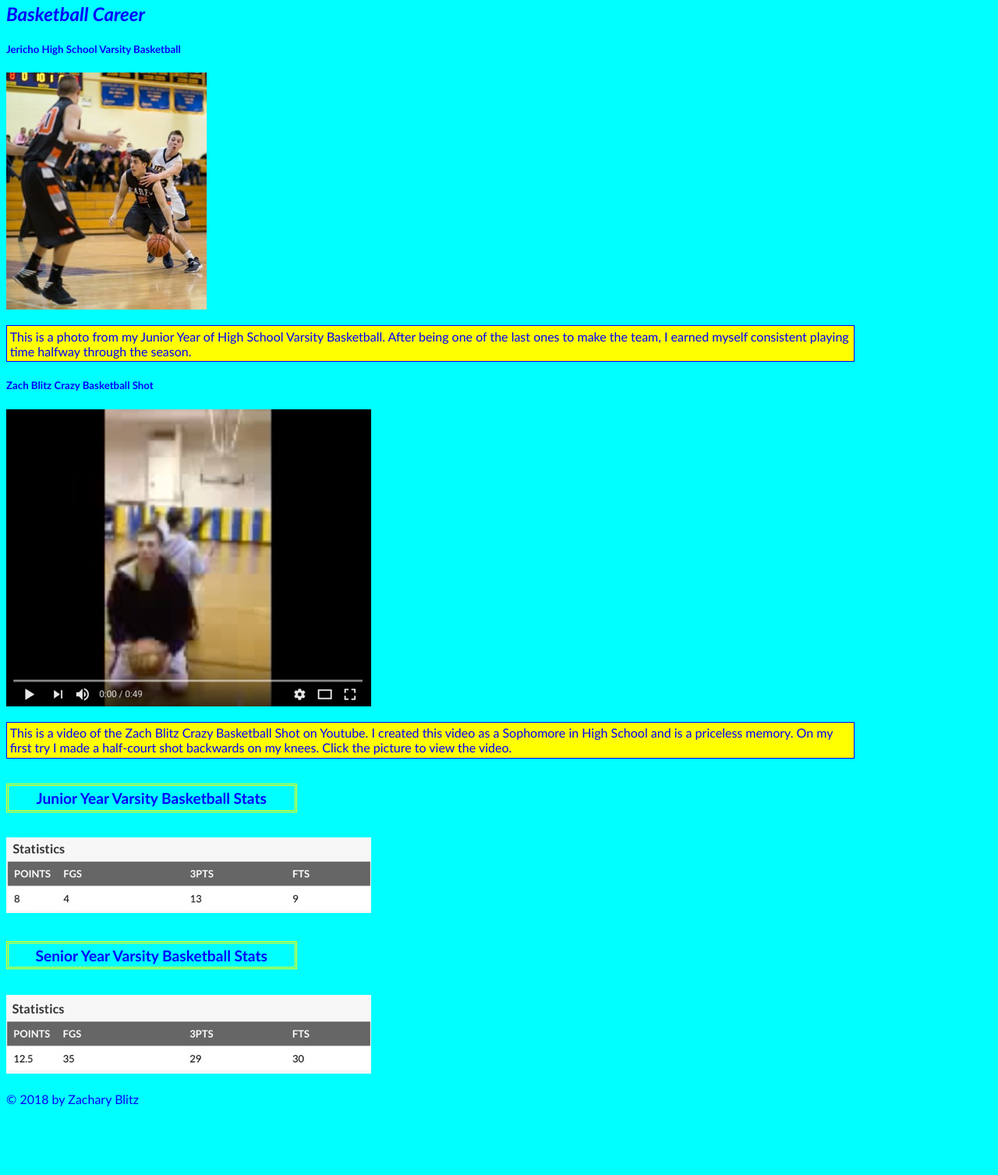
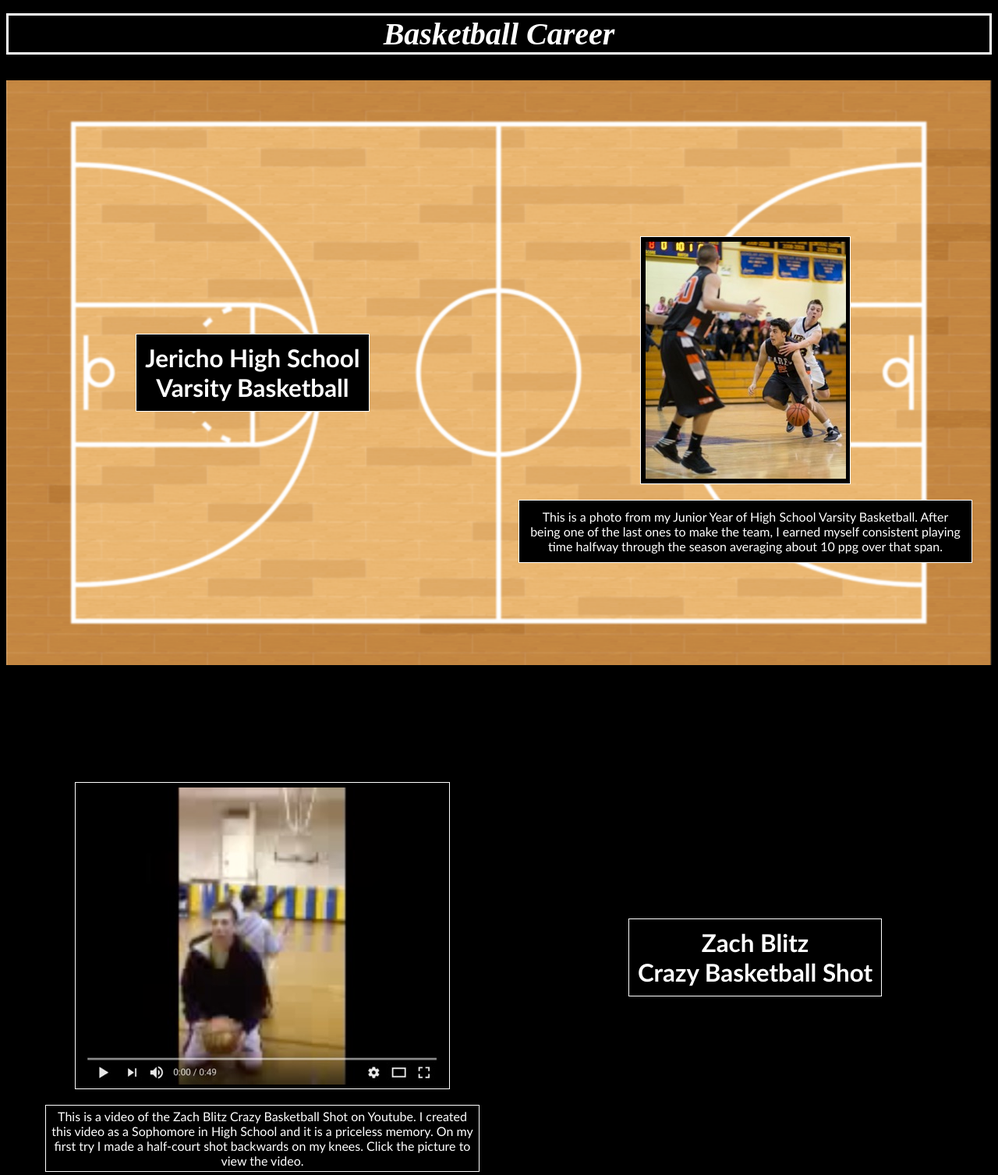
Before and after one commit to zachblitz/finalprojectsi339, a plain HTML site: page finalproject/basketball.html in a window 1280 px wide. Shown: the part 64-1571 px from the top of the page at 78% size. Before the commit the page ends 1491 px from the top, so only its background shows below. Drawn offline with Linux system fonts and the light colour scheme; a web font is replaced by a local one.

Commit message:
Add files via upload

```diff
--- a/finalproject/basketball.html
+++ b/finalproject/basketball.html
@@ -7,6 +7,7 @@
     <title>Basketball</title>
     <link rel="stylesheet" href="css/style.css">
     <link rel="shortcut icon" href="images/favicon.png" />
+    <link href='https://fonts.googleapis.com/css?family=Alice' rel='stylesheet'>
 </head>
 <body>
 
@@ -21,26 +22,44 @@
 
 <h2 class = intro>Basketball Career</h2>
 
-<h5>Jericho High School Varsity Basketball</h5>
+<div class = bball-pic-video>
+    <div class = bball-pic>
+        <div id = midgame>
+            <h5>Jericho High School <br> Varsity Basketball</h5>
+        </div>
+        <div class = action-shot>
             <img src = "images/bballaction.jpg" alt = "basketball action shot junior year" title = "basketball action shot">
-<p>This is a photo from my Junior Year of High School Varsity Basketball. After being one of the last ones to make the team, I earned myself consistent playing time halfway through the season.</p>
+            <p>This is a photo from my Junior Year of High School Varsity Basketball. After being one of the last ones to make the team, I earned myself consistent playing time halfway through the season averaging about 10 ppg over that span.</p>
+        </div>
+    </div>
 
-<h5>Zach Blitz Crazy Basketball Shot</h5>
+    <div class = bball-video>
+        <div id = shot-text>
+            <h5>Zach Blitz <br> Crazy Basketball Shot</h5>
+        </div>
+        <div class = shot-video>
             <a href = "https://youtu.be/LjL6Y5DuahU" >
                 <img src = "images/crazybballshot.jpg" alt = "zach blitz crazy basketball shot" title = "basketball trick shot">
             </a>
+            <p>This is a video of the Zach Blitz Crazy Basketball Shot on Youtube. I created this video as a Sophomore in High School and it is a priceless memory. On my first try I made a half-court shot backwards on my knees. Click the picture to view the video.</p>
+        </div>
+    </div>
+</div>
 
-<p>This is a video of the Zach Blitz Crazy Basketball Shot on Youtube. I created this video as a Sophomore in High School and is a priceless memory. On my first try I made a half-court shot backwards on my knees. Click the picture to view the video.</p>
-
+<div class = basketball>
+    <div class = junior>
         <h5 class = stats>Junior Year Varsity Basketball Stats</h5>
         <a href = "https://scores.newsday.com/sports/highschool/player/basketball-boys/4035/2014">
             <img src = "images/jryearstats.jpg" alt = "junior year varsity basketball stats" title = "junior year stats">
         </a>
-
+    </div>
+    <div class = senior>
         <h5 class = stats>Senior Year Varsity Basketball Stats</h5>
         <a href = "https://scores.newsday.com/sports/highschool/player/basketball-boys/4039/2015">
             <img src = "images/sryearstats.jpg" alt = "senior year varsity basketball stats" title = "senior year stats">
         </a>
+    </div>
+</div>
 
 <footer>
     <br>&copy; 2018 by Zachary Blitz<br>
--- a/finalproject/css/style.css
+++ b/finalproject/css/style.css
@@ -1,60 +1,235 @@
 li{
     border-style: solid;
-    background-color: yellow;
-    border-color: blue;
+    background-color: black;
+    border-color: white;
     border-width: thin;
     padding: 0.1cm;
     font-family: Cambria, Cochin, Georgia, Times, 'Times New Roman', serif;
     display: inline-block;
     ;
 }
+header{
+    margin: 0 auto;
+}
 iframe{
     height: 10cm;
-    width: 30%;
+    width: 100%;
 }
 body{
-    background-color: aqua;
-    width: 85%;
+    background-color: black;
 }
 h2{
     font-family: 'Gill Sans', 'Gill Sans MT', Calibri, 'Trebuchet MS', sans-serif;
-    color: blue;
+    color: white;
 }
 h5{
     font-family: 'Gill Sans', 'Gill Sans MT', Calibri, 'Trebuchet MS', sans-serif;
-    color: blue;
+    color: white;
+    background-color: black;
+    padding: 0.4cm;
 }
 p{
     font-family: 'Gill Sans', 'Gill Sans MT', Calibri, 'Trebuchet MS', sans-serif;
-    background-color: yellow;
-    border-style: solid;
-    border-color: blue;
-    border-width: thin;
+    background-color: black;
     padding: 0.1cm;
-    border-color: blue;
-    color: blue
+    color: white;
 }
 footer{
     font-family: 'Gill Sans', 'Gill Sans MT', Calibri, 'Trebuchet MS', sans-serif;
-    color: blue;
+    color: white;
 }
 a{
     text-decoration: none;
-    color: blue;
+    color: white;
 }
 .frontpage{
-    width: 15%;
+    width: auto;
     height: 150px;
+}
+.basketball{
+    display: flex;
+    flex-direction: row;
+    justify-content: center;
+    justify-content: space-around;
+    padding-bottom: 40px;
+    background-color: rgba(255, 255, 255, .8)
+}
+.junior{
+    width: 50%;
+    padding: 40px;
+    justify-content: center;
+
+
+}
+.senior{
+    width: 50%;
+    padding: 40px;
+    justify-content: center;
+}
+.junior img{
+    display: flex;
+    margin: auto;
+    padding-bottom: .4cm;
+    width: 100%;
+    height: 3.3cm;
+    background-color: black;
+    border-style: solid;
+    border-color: black;
+    border-width: thin;
+    padding: 0.15cm;
+}
+.senior img{
+    display: flex;
+    margin: auto;
+    padding-bottom: .4cm;
+    width: 100%;
+    height:  3.3cm;
+    background-color: black;
+    border-style: solid;
+    border-color: black;
+    border-width: thin;
+    padding: 0.15cm;
+
+}
+.junior h5{
+    background-color: black;
+    border-style: solid;
+    border-color: white;
+    border-width: thin;
+    padding: 0.3cm;
+    margin-left: 10px;
+}
+.senior h5{
+    background-color: black;
+    border-style: solid;
+    border-color: white;
+    border-width: thin;
+    padding: 0.3cm;
+    margin-left: 20px;
 }
 .stats{
     font-family: 'Gill Sans', 'Gill Sans MT', Calibri, 'Trebuchet MS', sans-serif;
     font-size: 120%;
-    border-color: yellow;
-    padding: 0.1cm;
+    border: .1cm;
+    border-left: .5cm;
+    border-right: .5cm;
+    padding: .3cm;
     text-align: center;
-    width: 33%;
-    border-style: double;
+    border-style: solid;
+    width: auto;
+    border-color: black;
+
+
 }
 .intro{
+    background-color: black;
+    border: .1cm;
+    border-color: white;
+    border-style: solid;
     font-style: italic;
+    text-align: center;
+    font-family: 'Alice';
+    font-size: 40px;
 }
+.bball-pic-video{
+    display: flex;
+    flex-direction: column;
+}
+.bball-pic{
+    display: flex;
+    flex-direction: row;
+    margin: 0 auto;
+    height: 750px;
+    text-align: center;
+    background-image: url("../images/bballcourt.jpg");
+    background-size: cover;
+    background-position: center;
+}
+.action-shot{
+    flex-direction: column;
+    width: 50%;
+    margin: 4% auto 2%;
+    justify-items: center;
+    align-items: center;
+    text-align: center;
+    padding: 25px;
+    height: 60%;
+    padding-top: 150px;
+}
+.action-shot img{
+    background-color: black;
+    border-style: solid;
+    border-color: white;
+    border-width: thin;
+    padding: 0.15cm;
+}
+.action-shot p{
+    background-color: black;
+    border-style: solid;
+    border-color: white;
+    border-width: thin;
+    padding: 0.3cm;
+}
+#midgame{
+    display: flex;
+    padding: 25px;
+    width: 50%;
+    justify-content: center;
+    align-items: center;
+    font-size: 1cm;
+}
+#midgame h5{
+    background-color: black;
+    border-style: solid;
+    border-color: white;
+    border-width: thin;
+    padding: 0.3cm;
+}
+.bball-video{
+    display: flex;
+    flex-direction: row-reverse;
+    margin: 0 auto;
+    height: 750px;
+    text-align: center;
+    background-color: black;
+    background-size: cover;
+    background-position: center;
+}
+#shot-text{
+    display: flex;
+    padding: 25px;
+    width: 50%;
+    justify-content: center;
+    align-items: center;
+    font-size: 1cm;
+}
+#shot-text h5{
+    background-color: black;
+    border-style: solid;
+    border-color: white;
+    border-width: thin;
+    padding: 0.3cm;
+}
+.shot-video img{
+    background-color: black;
+    border-style: solid;
+    border-color: white;
+    border-width: thin;
+    padding: 0.15cm;
+}
+.shot-video p{
+    background-color: black;
+    border-style: solid;
+    border-color: white;
+    border-width: thin;
+}
+.shot-video{
+    flex-direction: column;
+    width: 50%;
+    margin: auto;
+    justify-items: center;
+    align-items: center;
+    text-align: center;
+    padding: 50px;
+    height: 60%;
+}
```
Also changed, not shown: finalproject/about.html (+4 -4 lines), finalproject/index.html (+3 -2 lines), finalproject/images/bballcourt.jpg (added). Lines whose indentation alone changed are shown as unchanged.
